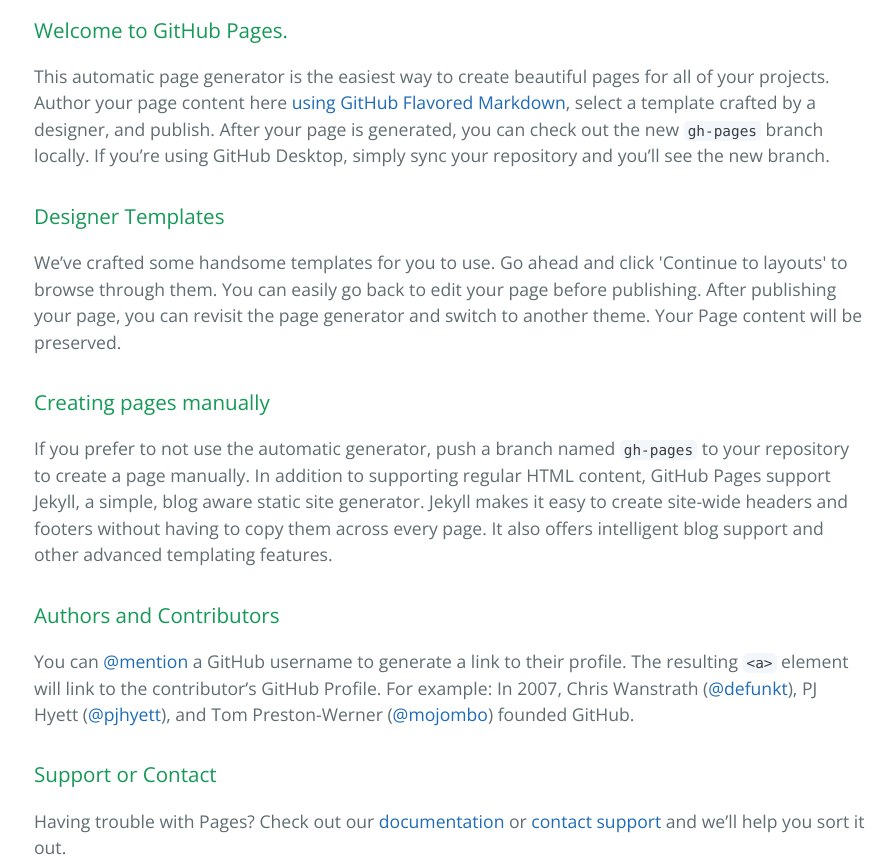
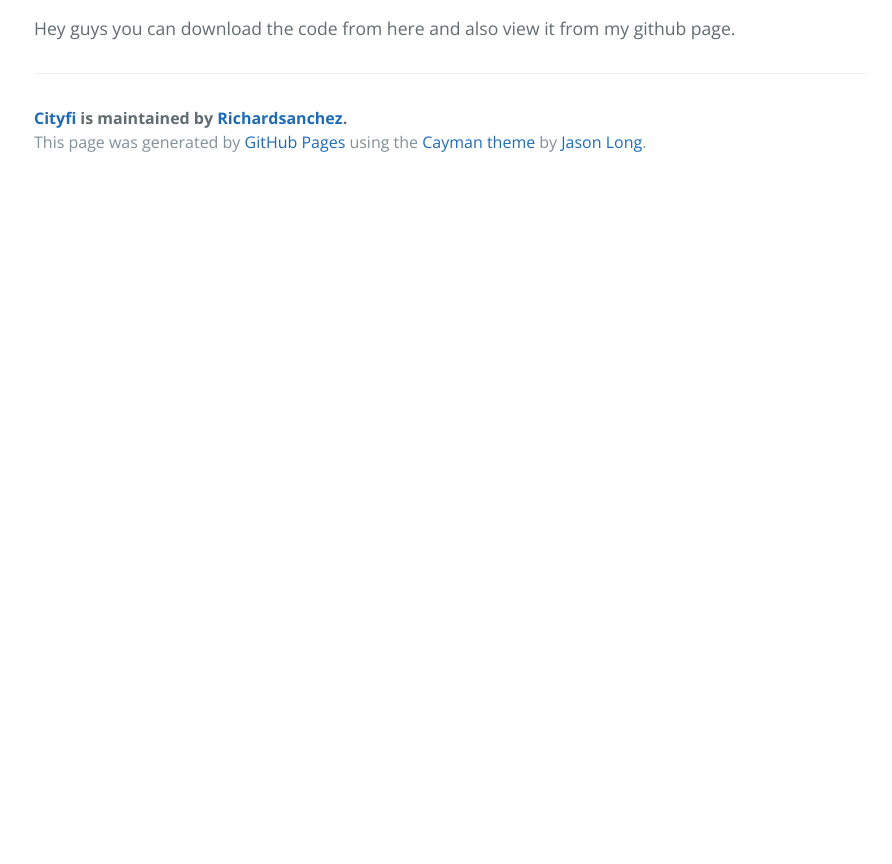
Before and after one commit to Richardsanchez/Cityfi, a plain HTML site: page index.html in a window 1280 px wide. Shown: the part 400-1264 px from the top of the page, without its empty margins (190-1082 px from the left). After the commit the page ends 800 px from the top, so only its background shows below. Drawn offline with nearby package versions, Linux system fonts and the light colour scheme.

```diff
--- a/index.html
+++ b/index.html
@@ -19,30 +19,7 @@
     </section>
 
     <section class="main-content">
-      <h3>
-<a id="welcome-to-github-pages" class="anchor" href="#welcome-to-github-pages" aria-hidden="true"><span class="octicon octicon-link"></span></a>Welcome to GitHub Pages.</h3>
-
-<p>This automatic page generator is the easiest way to create beautiful pages for all of your projects. Author your page content here <a href="https://guides.github.com/features/mastering-markdown/">using GitHub Flavored Markdown</a>, select a template crafted by a designer, and publish. After your page is generated, you can check out the new <code>gh-pages</code> branch locally. If you’re using GitHub Desktop, simply sync your repository and you’ll see the new branch.</p>
-
-<h3>
-<a id="designer-templates" class="anchor" href="#designer-templates" aria-hidden="true"><span class="octicon octicon-link"></span></a>Designer Templates</h3>
-
-<p>We’ve crafted some handsome templates for you to use. Go ahead and click 'Continue to layouts' to browse through them. You can easily go back to edit your page before publishing. After publishing your page, you can revisit the page generator and switch to another theme. Your Page content will be preserved.</p>
-
-<h3>
-<a id="creating-pages-manually" class="anchor" href="#creating-pages-manually" aria-hidden="true"><span class="octicon octicon-link"></span></a>Creating pages manually</h3>
-
-<p>If you prefer to not use the automatic generator, push a branch named <code>gh-pages</code> to your repository to create a page manually. In addition to supporting regular HTML content, GitHub Pages support Jekyll, a simple, blog aware static site generator. Jekyll makes it easy to create site-wide headers and footers without having to copy them across every page. It also offers intelligent blog support and other advanced templating features.</p>
-
-<h3>
-<a id="authors-and-contributors" class="anchor" href="#authors-and-contributors" aria-hidden="true"><span class="octicon octicon-link"></span></a>Authors and Contributors</h3>
-
-<p>You can <a href="https://github.com/blog/821" class="user-mention">@mention</a> a GitHub username to generate a link to their profile. The resulting <code>&lt;a&gt;</code> element will link to the contributor’s GitHub Profile. For example: In 2007, Chris Wanstrath (<a href="https://github.com/defunkt" class="user-mention">@defunkt</a>), PJ Hyett (<a href="https://github.com/pjhyett" class="user-mention">@pjhyett</a>), and Tom Preston-Werner (<a href="https://github.com/mojombo" class="user-mention">@mojombo</a>) founded GitHub.</p>
-
-<h3>
-<a id="support-or-contact" class="anchor" href="#support-or-contact" aria-hidden="true"><span class="octicon octicon-link"></span></a>Support or Contact</h3>
-
-<p>Having trouble with Pages? Check out our <a href="https://help.github.com/pages">documentation</a> or <a href="https://github.com/contact">contact support</a> and we’ll help you sort it out.</p>
+      <p>Hey guys you can download the code from here and also view it from my github page.</p>
 
       <footer class="site-footer">
         <span class="site-footer-owner"><a href="https://github.com/Richardsanchez/Cityfi">Cityfi</a> is maintained by <a href="https://github.com/Richardsanchez">Richardsanchez</a>.</span>
```
Also changed, not shown: params.json (+1 -1 lines).
